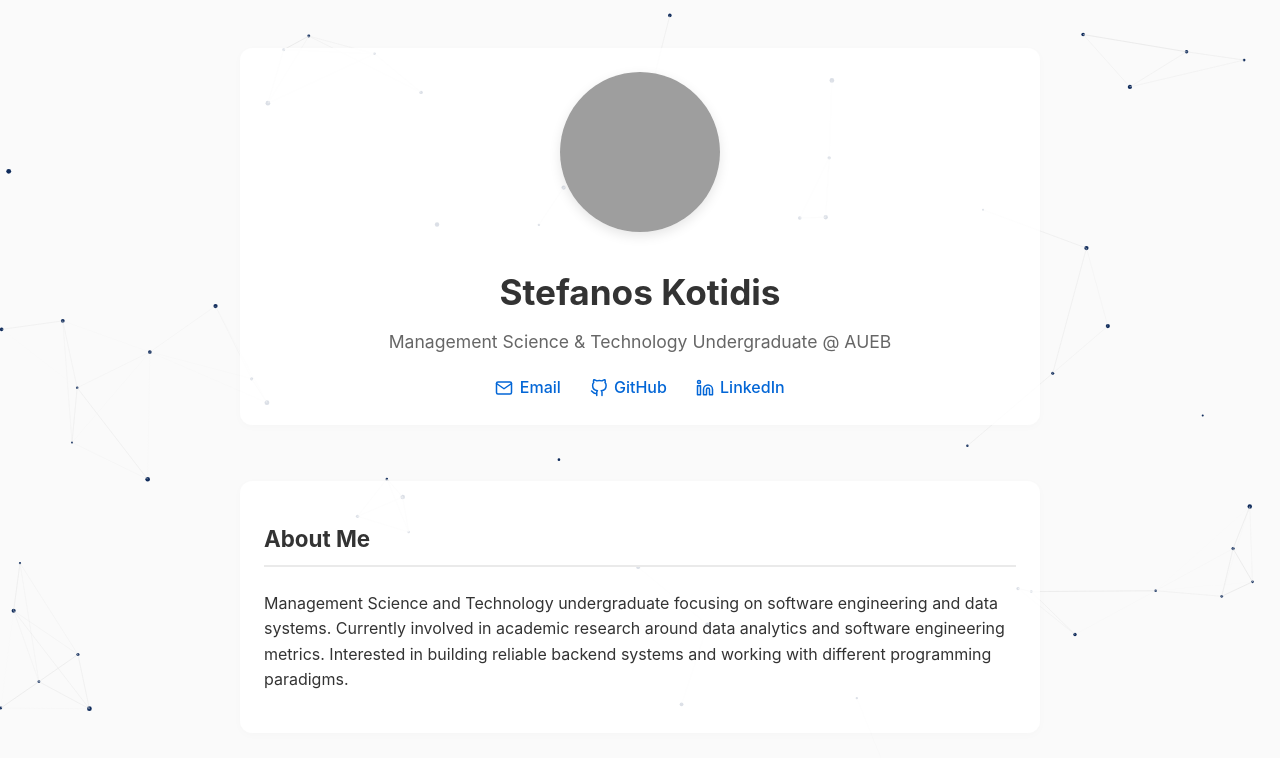
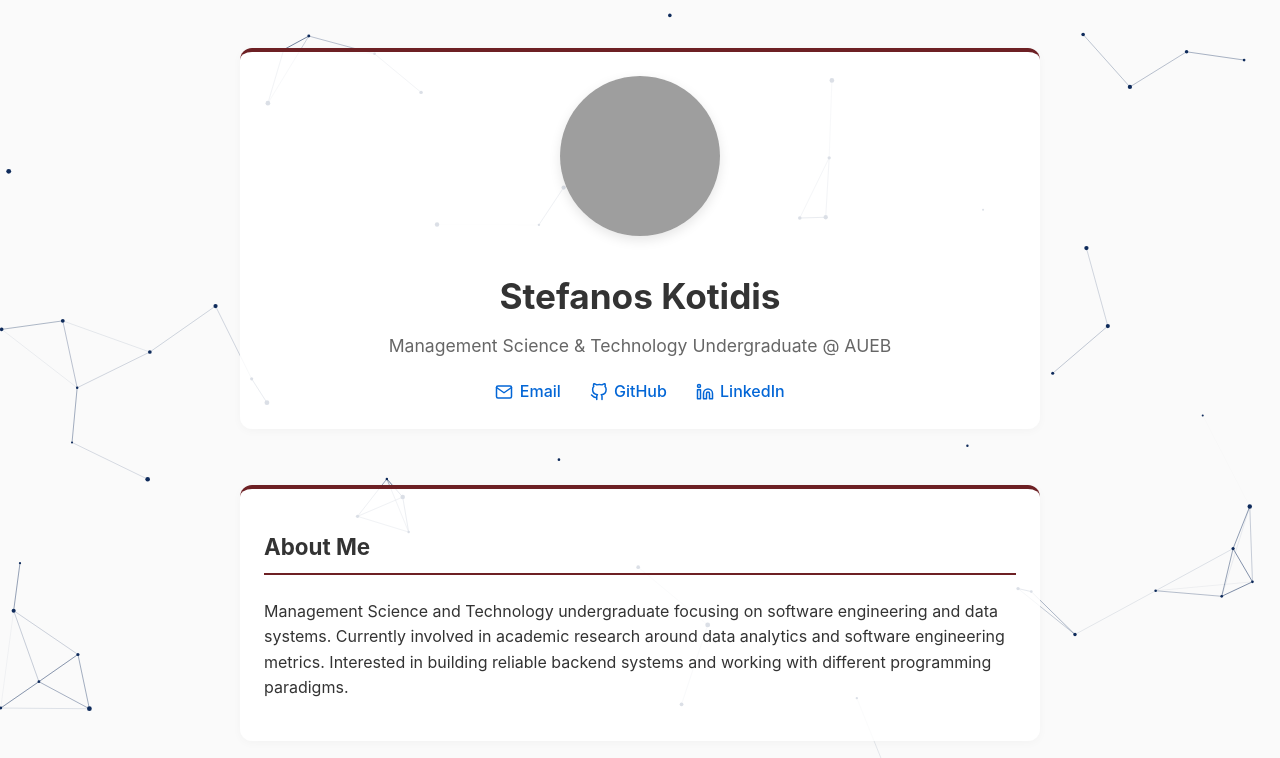
Before and after one commit to stefkotidis-prog/stefkotidis-prog.github.io, a plain HTML site: page index.html in a window 1280 px wide. Shown: the top 758 px of the page. Drawn offline with Linux system fonts and the light colour scheme; grey boxes are pictures that could not be loaded.

Commit message:
Add AUEB color scheme and update styles for consistency

```diff
--- a/index.html
+++ b/index.html
@@ -11,6 +11,7 @@
             --text-muted: #666666;
             --accent: #0366d6;
             --border: #eaeaea;
+            --aueb-color: #6d2024;
         }
         body {
             font-family: -apple-system, BlinkMacSystemFont, "Segoe UI", Roboto, Helvetica, Arial, sans-serif;
@@ -23,7 +24,6 @@
             position: relative;
         }
 
-        /* Chill Nodes Background */
         #network-canvas {
             position: fixed;
             top: 0;
@@ -39,7 +39,8 @@
             padding: 1.5rem;
             border-radius: 12px;
             margin-bottom: 2rem;
-            box-shadow: 0 2px 10px rgba(0,0,0,0.02);
+            box-shadow: 0 2px 10px rgba(0,0,0,0.03);
+            border-top: 4px solid var(--aueb-color);
         }
 
         a { color: var(--accent); text-decoration: none; transition: color 0.2s;}
@@ -76,7 +77,7 @@
 
         h2 {
             font-size: 1.4rem;
-            border-bottom: 2px solid var(--border);
+            border-bottom: 2px solid var(--aueb-color);
             padding-bottom: 0.5rem;
             margin-top: 1rem;
             margin-bottom: 1.5rem;
@@ -90,12 +91,13 @@
         .skills-container { display: flex; flex-wrap: wrap; gap: 0.5rem; }
         .skill-tag {
             background: #fff;
-            border: 1px solid var(--border);
+            border: 1px solid var(--aueb-color);
             padding: 0.3rem 0.8rem;
             border-radius: 6px;
             font-size: 0.9rem;
-            color: #555;
+            color: var(--aueb-color);
             box-shadow: 0 1px 3px rgba(0,0,0,0.05);
+            font-weight: 500;
         }
     </style>
 </head>
@@ -211,7 +213,6 @@
             requestAnimationFrame(animate);
             ctx.clearRect(0, 0, width, height);
 
-            // Το χρώμα των κόμβων (nodes) άλλαξε σε σκούρο μπλε
             ctx.fillStyle = '#0f2b5b';
             particles.forEach(p => {
                 p.x += p.vx;
@@ -225,7 +226,6 @@
                 ctx.fill();
             });
 
-            ctx.strokeStyle = '#e0e0e0';
             for (let i = 0; i < particles.length; i++) {
                 for (let j = i + 1; j < particles.length; j++) {
                     const dx = particles[i].x - particles[j].x;
@@ -236,7 +236,9 @@
                         ctx.beginPath();
                         ctx.moveTo(particles[i].x, particles[i].y);
                         ctx.lineTo(particles[j].x, particles[j].y);
-                        ctx.lineWidth = 0.8 - (dist / 130);
+
+                        ctx.strokeStyle = `rgba(15, 43, 91, ${0.8 - (dist / 130)})`;
+                        ctx.lineWidth = 1;
                         ctx.stroke();
                     }
                 }
```
